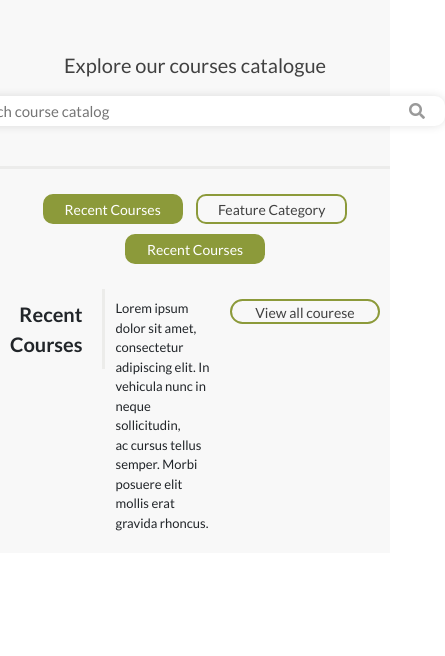
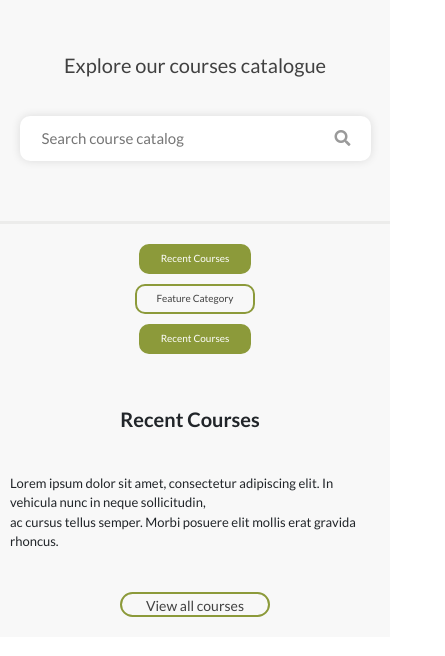
Before and after one commit to lemarafuad/SkinSoft-Task1-, a website: page index.html in a window 390 px wide. Shown: the whole page, 445 px wide, since content can reach past the window. Drawn offline with nearby package versions, Linux system fonts and the light colour scheme.

Commit message:
edit responsive logic

```diff
--- a/index.css
+++ b/index.css
@@ -1,22 +1,29 @@
-
+/* General Styles */
+body {
+  margin: 0;
+  padding: 0;
+  font-family: 'Lato', sans-serif;
+}
 
 #farah {
   padding-top: 50px;
   background-color: #f8f8f8;
   text-align: center;
   display: flex;
-    justify-content: center;
+  flex-direction: column;
   align-items: center;
-    flex-direction: column;
+  gap: 20px;
 }
-  #title{
+
+#title {
   font-size: 20px;
   color: #414141;
 }
-  #search{
-    height: 30px;
+
+#search {
   display: flex;
-    width: 500px;
+  width: 90%;
+  max-width: 500px;
   cursor: pointer;
   padding: 10px 20px;
   margin-bottom: 40px;
@@ -25,66 +32,83 @@
   align-items: center;
   box-shadow: 0 0 10px rgba(0, 0, 0, 0.116);
 }
-  #search input{
-    width:500px ;
+
+#search input {
+  width: 100%;
   border: none;
   outline: none;
   font-size: 15px;
 }
-  #search input:hover{
-    width:500px ;
-    border: none;
-    outline: none;
-  }
 
-  #search a .fas{
+#search a .fas {
   color: #9a9a9a;
 }
 
-   #buttons{
+#buttons {
   width: 100%;
+  max-width: 500px;
   padding-top: 20px;
   border-top: solid 0.2rem #ececeae7;
+  display: flex;
+  flex-direction: row; /* Default to row */
+  justify-content: center;
+  gap: 10px;
 }
 
-  #buttons button{
+#buttons button {
+  max-width: 500px;
   border-radius: 10px;
-    padding-left: 20px;
-    padding-right: 20px;
-    margin:5px;
-    font-size: 14px;
+  padding: 5px 20px;
+  font-size: 10px;
   height: 30px;
   border-style: solid;
+   /* flex: 1;  */
 }
-  .edge-buttons{
+
+.edge-buttons {
   background-color: #8c9a3a;
   border-color: #8c9a3a;
   color: #fff;
 }
-  .center-button{
-    background-color:#f8f8f8;
+
+.center-button {
+  background-color: #f8f8f8;
   border-color: #8c9a3a;
   color: #414141;
 }
 
+/* Responsive Styles */
+@media (max-width: 500px) {
+  #buttons {
+      flex-direction: column; /* Change to column on small screens */
+      align-items: center; /* Center buttons */
+  }
+}
+
 #end {
-    display: flex;
-    justify-content: space-between;
+  display: grid;
+  grid-template-columns: 1fr;
+  gap: 20px;
   width: 100%;
   margin-top: 20px;
   margin-bottom: 10px;
+  max-width: 1000px;
+}
+
+@media (min-width: 768px) {
+  #end {
+      grid-template-columns: 1fr 2fr 1fr;
+  }
+
 }
 
 .end-section {
   padding: 10px;
   background-color: #f8f8f8;
-
 }
 
 .left {
-    flex: 1;
-    border-right: solid 0.2rem #ececea;
-    text-align: right;
+  /* text-align: right; */
   font-weight: bold;
   padding-right: 20px;
   align-content: center;
@@ -93,22 +117,24 @@
 }
 
 .center {
-    flex: 2;
   font-size: 13px;
   text-align: left;
+  display: flex;
+  justify-content: center;
 }
 
 .right {
-    flex: 1;
+  text-align: center;
 }
-.right button{
-    background-color:#f8f8f8;
+
+.right button {
+  background-color: #f8f8f8;
   border-color: #8c9a3a;
   color: #414141;
   border-radius: 20px;
   font-size: 14px;
   height: 25px;
   width: 150px;
-    border-style:  solid;
+  border-style: solid;
   align-content: center;
 }
--- a/index.html
+++ b/index.html
@@ -15,21 +15,17 @@
     </style>
 </head>
 <body>
-    <!-- <div id="lemara1">
-    </div> -->
-
     <div id="farah">
         <div id="title">
             <p>Explore our courses catalogue</p>
         </div>
         <div id="search">
-            <input type="text" placeholder="Search course catalog" class="search-input" >
+            <input type="text" placeholder="Search course catalog" class="search-input">
             <a href="#">
               <i class="fas fa-search"></i>
             </a>
         </div>
         <div id="buttons">
-
             <button class="edge-buttons">Recent Courses</button>
             <button class="center-button">Feature Category</button>
             <button class="edge-buttons">Recent Courses</button>
@@ -39,30 +35,9 @@
             <div class="end-section center">Lorem ipsum dolor sit amet, consectetur adipiscing elit. In vehicula nunc in neque sollicitudin,<br>
                 ac cursus tellus semper. Morbi posuere elit mollis erat gravida rhoncus.</div>
             <div class="end-section right">
-                <button class="end-button">View all courese</button>
+                <button class="end-button">View all courses</button>
             </div>
         </div>
     </div>
-<!--
-    <div id="salah">
-        <p>salah section</p>
-    </div>
-
-    <div id="amjad">
-        <p>amjad section</p>
-    </div>
-
-    <div id="lemara2">
-        <p>lemara2 section</p>
-    </div>
-
-    <div id="jana1">
-        <p>jana1 section</p>
-    </div>
-
-    <div id="jana2">
-        <p>jana2 section</p>
-    </div> -->
-
 </body>
 </html>
```
Lines whose indentation alone changed are shown as unchanged.
